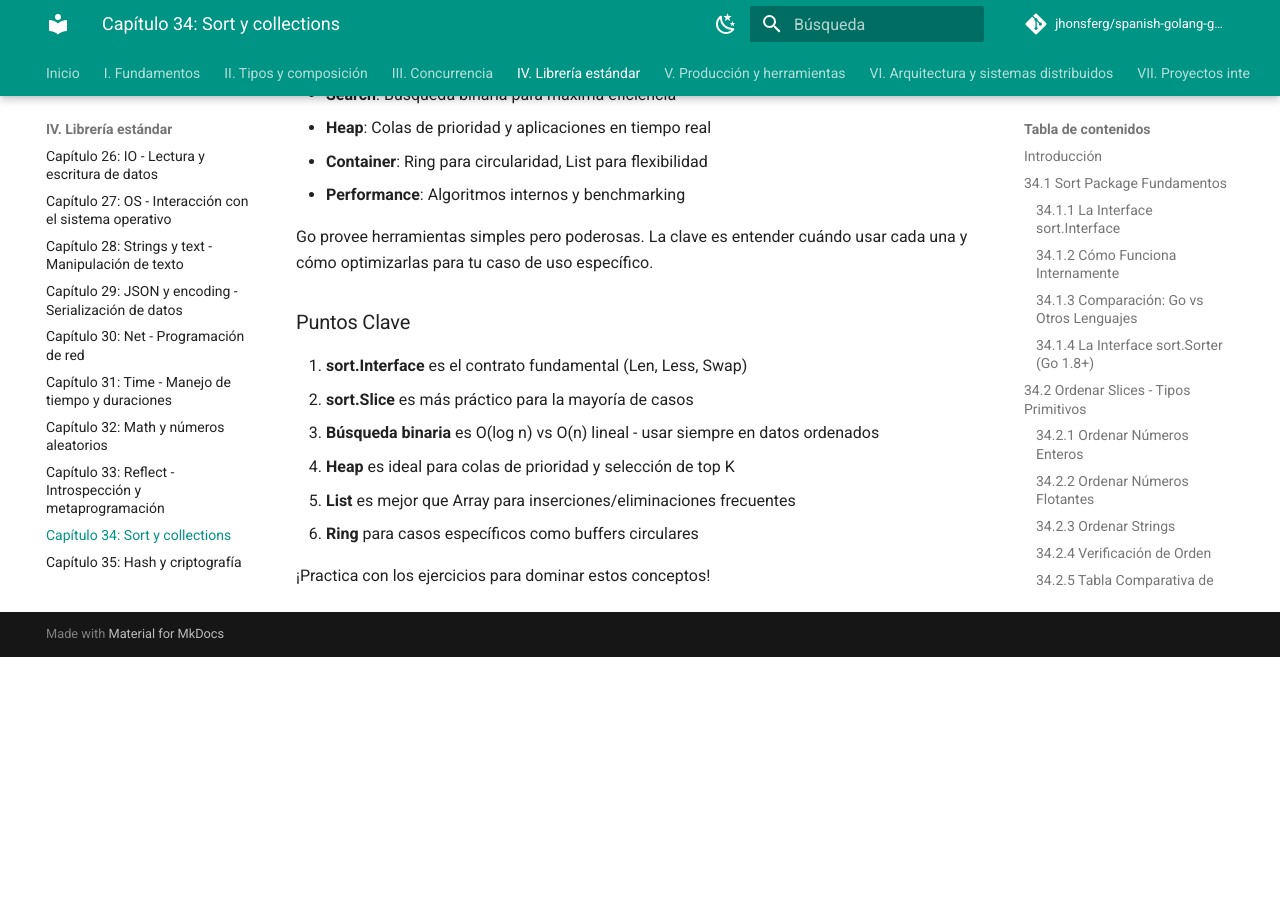
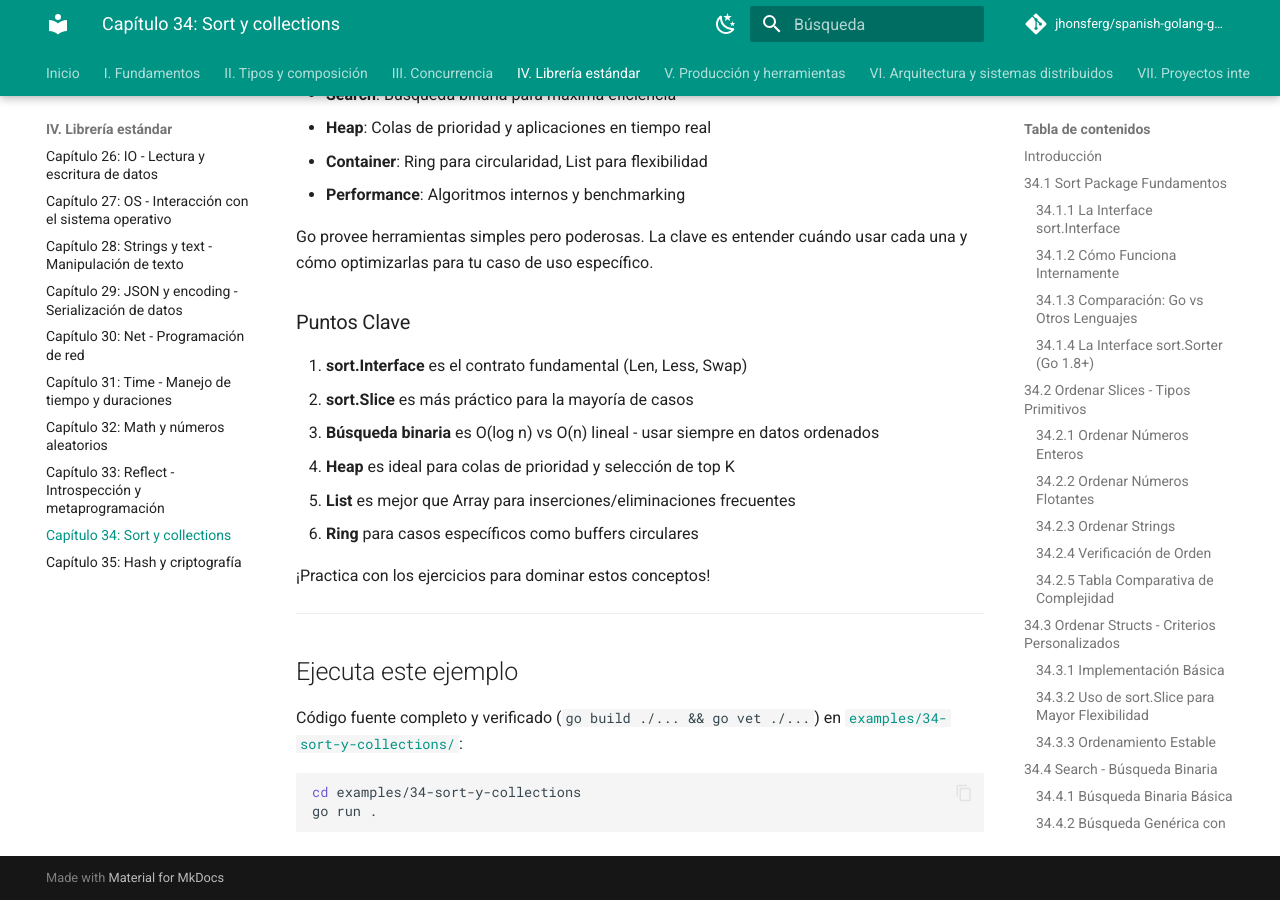
Before and after one commit to jhonsferg/spanish-golang-guide, an MkDocs documentation site: the page built from docs/04-libreria-estandar/34-sort-y-collections.md, in a window 1280 px wide and 900 px high, scrolled down 39540 px. Built offline with MkDocs 1.6.1 and Material for MkDocs 9.7.7, drawn with Linux system fonts in a browser that asks for light colours; comment, search, counter and statistics services are not loaded; before the commit the page ends 40197 px from its top, so only the background shows below that.

Commit message:
docs: enlazar ejemplo ejecutable en el capítulo 34

````diff
--- a/docs/04-libreria-estandar/34-sort-y-collections.md
+++ b/docs/04-libreria-estandar/34-sort-y-collections.md
@@ -2047,3 +2047,15 @@
 6. **Ring** para casos específicos como buffers circulares
 
 ¡Practica con los ejercicios para dominar estos conceptos!
+
+---
+
+## Ejecuta este ejemplo
+
+Código fuente completo y verificado (`go build ./... && go vet ./...`) en
+[`examples/34-sort-y-collections/`](https://github.com/jhonsferg/spanish-golang-guide/tree/main/examples/34-sort-y-collections):
+
+```bash
+cd examples/34-sort-y-collections
+go run .
+```
````
